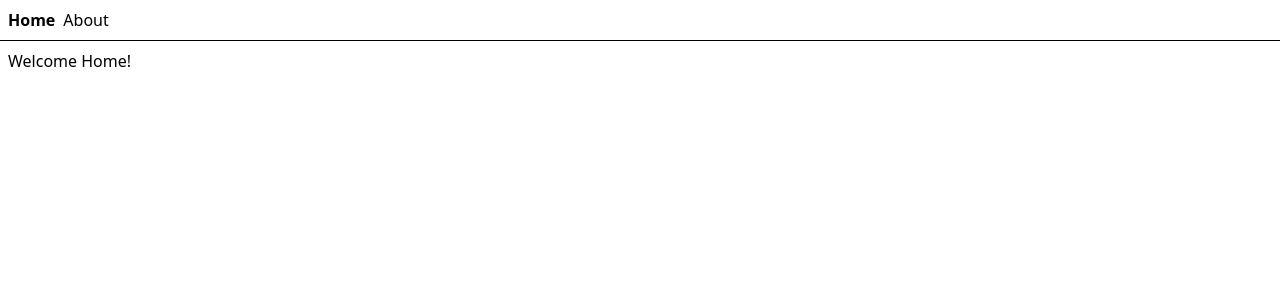
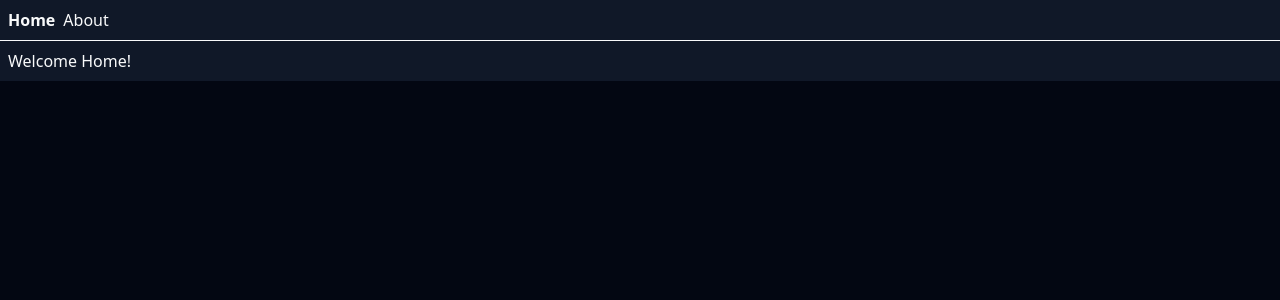
Before and after one commit to JLemmetti/viewTransitionDemo, a React (Vite) app: page / in a window 1280 px wide. Shown: the top 300 px of the page. Built offline with nearby package versions, Linux system fonts and the light colour scheme.

Commit message:
Add initial styling

```diff
--- a/src/index.css
+++ b/src/index.css
@@ -1 +1,5 @@
 @import 'tailwindcss';
+
+body {
+  @apply bg-gray-950;
+}
--- a/src/routes/__root.tsx
+++ b/src/routes/__root.tsx
@@ -3,7 +3,7 @@ import { TanStackRouterDevtools } from '@tanstack/react-router-devtools';
 
 export const Route = createRootRoute({
   component: () => (
-    <>
+    <div className="bg-gray-900 text-gray-50">
       <div className="p-2 flex gap-2">
         <Link to="/" className="[&.active]:font-bold">
           Home
@@ -14,7 +14,7 @@ export const Route = createRootRoute({
       </div>
       <hr />
       <Outlet />
-      <TanStackRouterDevtools />
-    </>
+      <TanStackRouterDevtools position="bottom-right" />
+    </div>
   ),
 });
```
